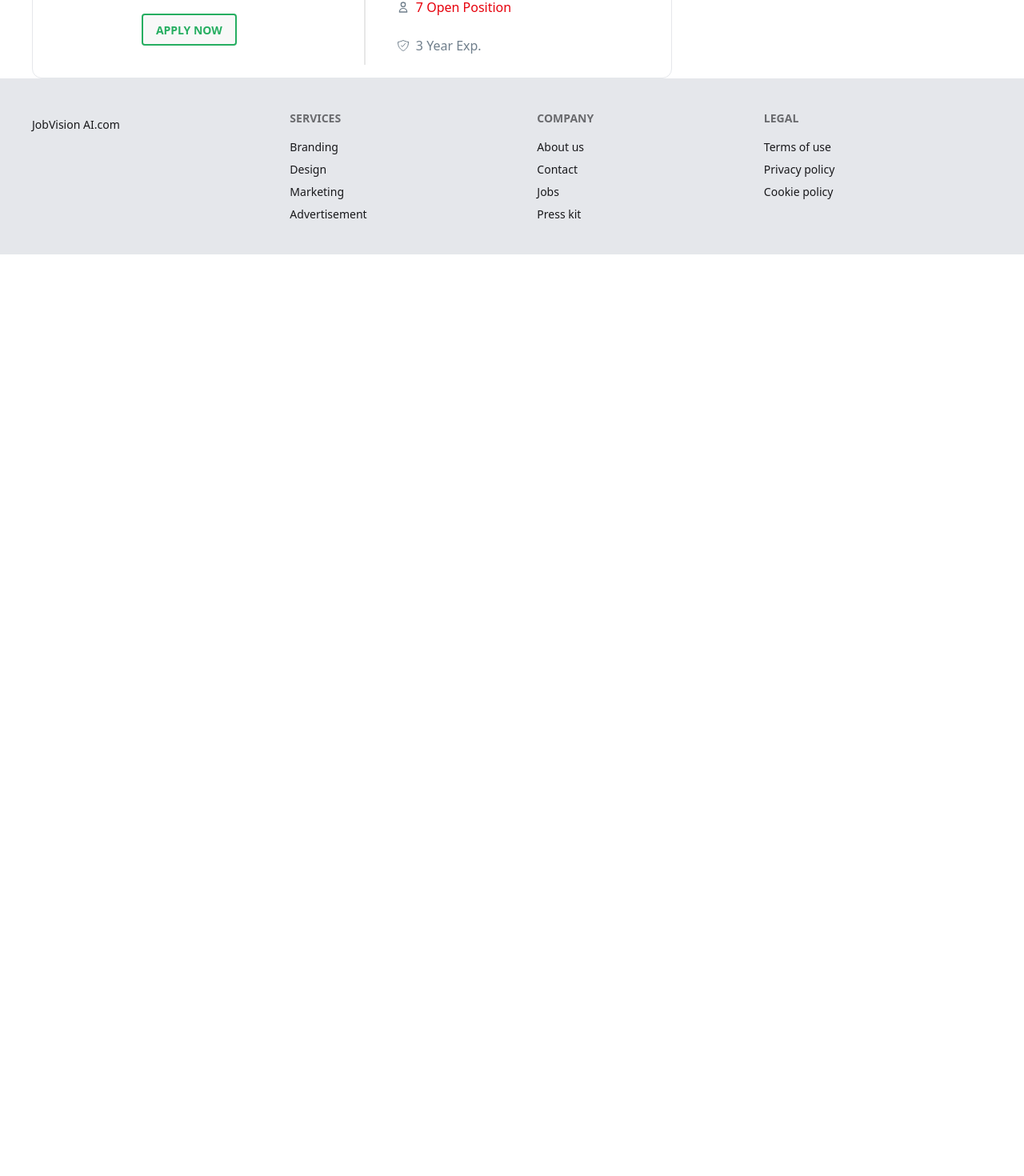
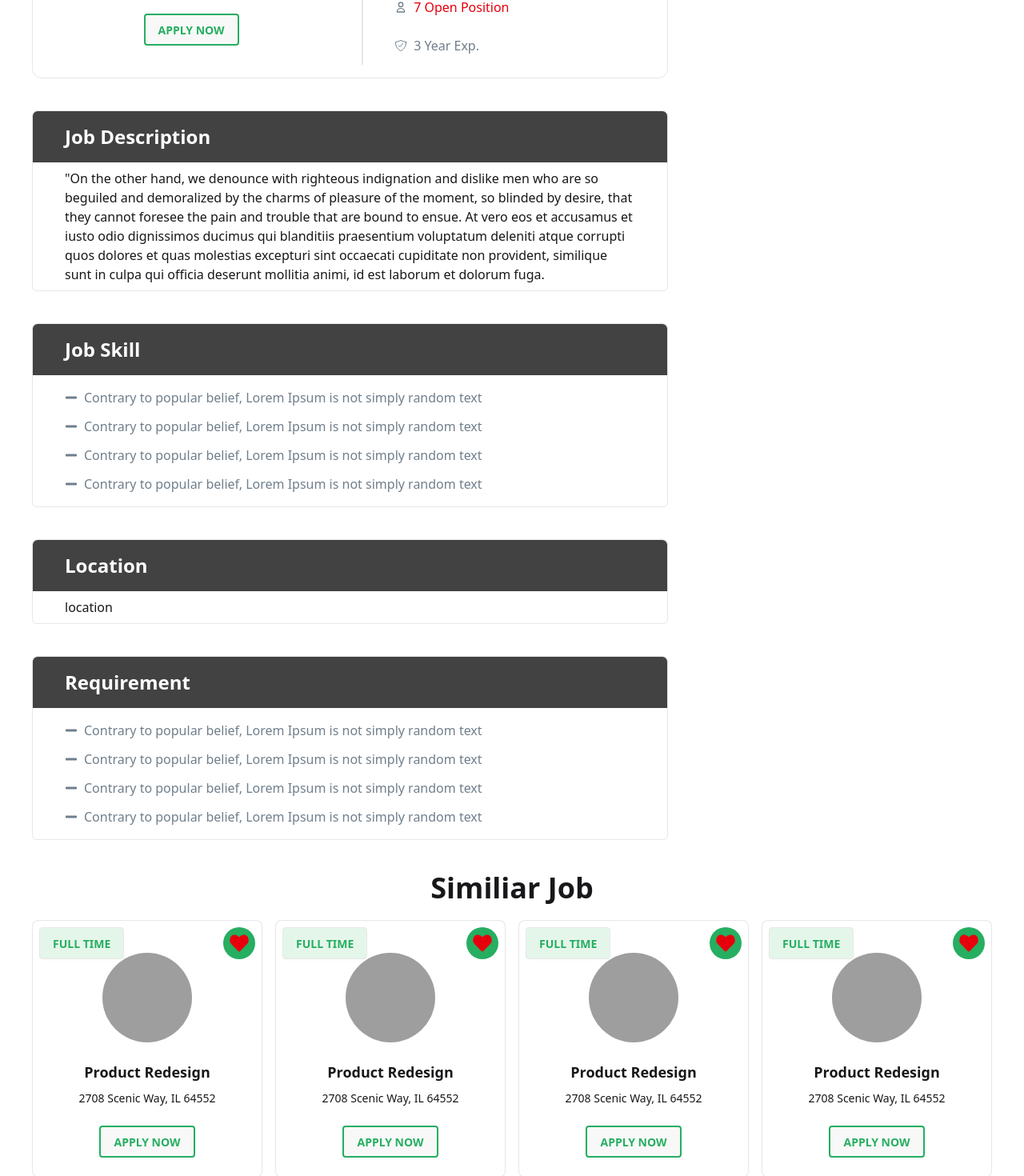
Before and after one commit to Shoriful0360/ai-job-portal-client, a React (Vite) app: page /job-details in a window 1280 px wide. Shown: the part 760-2230 px from the top of the page at 80% size. Before the commit the page ends 1078 px from the top, so only its background shows below. Built offline with nearby package versions, Linux system fonts and the light colour scheme; grey boxes are pictures that could not be loaded.

Commit message:
added right side content in job details page

```diff
--- a/src/component/Homepage/JobCard.jsx
+++ b/src/component/Homepage/JobCard.jsx
@@ -5,7 +5,7 @@ import { Link } from 'react-router';
 
 const JobCard = () => {
     return (
-        <div className="card group relative   border-[#F4F4F4] border-2 border-spacing-0.5 border-b-fuchsia-200">
+        <div className="card group relative   border-gray-200 border border-spacing-0.5 border-b-fuchsia-200">
             <button className='text-[#26AE61] btn w-fit absolute top-2 left-2 bg-[#E4F6EA]'>FULL TIME</button>
             <div >
             <FaHeart className='w-10 h-10 bg-[#26AE61] rounded-full px-2 absolute right-2 text-red-600 top-2'  />
--- a/src/component/jobDetails/LeftSide.jsx
+++ b/src/component/jobDetails/LeftSide.jsx
@@ -1,5 +1,6 @@
 import { BsCalendar3, BsCreditCard2Back } from "react-icons/bs";
 import { CiMail } from "react-icons/ci";
+import { FaMinus } from "react-icons/fa";
 import { GiSmartphone } from "react-icons/gi";
 import { HiOutlineUser } from "react-icons/hi";
 import { IoShieldCheckmarkOutline } from "react-icons/io5";
@@ -8,7 +9,8 @@ import { Link } from "react-router";
 
 const LeftSide = () => {
     return (
-        <div className="flex w-full flex-col rounded-xl py-4 border border-gray-200  lg:flex-row">
+      <div>
+          <div className="flex w-full flex-col px-2 rounded-xl py-4 border border-gray-200  lg:flex-row">
         <div className="card  rounded-box grid grow place-items-center">
         <div>
         <figure className="px-10 pt-10">
@@ -56,6 +58,48 @@ const LeftSide = () => {
         </p>
         </div>
       </div>
+      {/* job description */}
+      <div className="border border-gray-200 mt-10   rounded-md">
+        <h1 className="bg-[#424242] py-4 px-10 text-white text-2xl rounded-t-md  font-bold ">Job Description</h1>
+        <p className="px-10 py-2">
+        "On the other hand, we denounce with righteous indignation and dislike men who are so beguiled and demoralized by the charms of pleasure of the moment, so blinded by desire, that they cannot foresee the pain and trouble that are bound to ensue.
+
+At vero eos et accusamus et iusto odio dignissimos ducimus qui blanditiis praesentium voluptatum deleniti atque corrupti quos dolores et quas molestias excepturi sint occaecati cupiditate non provident, similique sunt in culpa qui officia deserunt mollitia animi, id est laborum et dolorum fuga.
+        </p>
+
+      </div>
+      {/* job skil */}
+      <div className="border border-gray-200 mt-10   rounded-md">
+        <h1 className="bg-[#424242] py-4 px-10 text-white text-2xl rounded-t-md  font-bold ">Job Skill</h1>
+        <div className="py-4  px-10 space-y-3 text-[#707f8c]">
+        <p className="flex  place-items-baseline md:place-items-center gap-2" ><span className="block"><FaMinus /> </span> Contrary to popular belief, Lorem Ipsum is not simply random text</p>
+        <p className="flex  place-items-baseline md:place-items-center gap-2" ><span className="block"><FaMinus /> </span> Contrary to popular belief, Lorem Ipsum is not simply random text</p>
+        <p className="flex  place-items-baseline md:place-items-center gap-2" ><span className="block"><FaMinus /> </span> Contrary to popular belief, Lorem Ipsum is not simply random text</p>
+        <p className="flex  place-items-baseline md:place-items-center gap-2" ><span className="block"><FaMinus /> </span> Contrary to popular belief, Lorem Ipsum is not simply random text</p>
+
+        </div>
+
+      </div>
+      {/* location */}
+      <div className="border border-gray-200 mt-10   rounded-md">
+        <h1 className="bg-[#424242] py-4 px-10 text-white text-2xl rounded-t-md  font-bold ">Location</h1>
+        <p className="px-10 py-2">
+     location
+        </p>
+
+      </div>
+      {/* Requirement */}
+      <div className="border border-gray-200 mt-10   rounded-md">
+        <h1 className="bg-[#424242] py-4 px-10 text-white text-2xl rounded-t-md  font-bold ">Requirement</h1>
+        <div className="py-4  px-10 space-y-3 text-[#707f8c]">
+        <p className="flex  place-items-baseline md:place-items-center gap-2" ><FaMinus />  Contrary to popular belief, Lorem Ipsum is not simply random text</p>
+        <p className="flex  place-items-baseline md:place-items-center gap-2" ><FaMinus />  Contrary to popular belief, Lorem Ipsum is not simply random text</p>
+        <p className="flex  place-items-baseline md:place-items-center gap-2" ><FaMinus />  Contrary to popular belief, Lorem Ipsum is not simply random text</p>
+        <p className="flex  place-items-baseline md:place-items-center gap-2" ><FaMinus />  Contrary to popular belief, Lorem Ipsum is not simply random text</p>
+        </div>
+
+      </div>
+      </div>
     );
 };
 
--- a/src/component/jobDetails/RightSide.jsx
+++ b/src/component/jobDetails/RightSide.jsx
@@ -3,7 +3,7 @@ import React from 'react';
 const RightSide = () => {
     return (
         <div>
-         right side
+         right side content
         </div>
     );
 };
--- a/src/page/jobDetails/JobDetails.jsx
+++ b/src/page/jobDetails/JobDetails.jsx
@@ -1,3 +1,4 @@
+import JobCard from "../../component/Homepage/JobCard";
 import JobBanner from "../../component/jobDetails/JobBanner";
 import LeftSide from "../../component/jobDetails/LeftSide";
 import RightSide from "../../component/jobDetails/RightSide";
@@ -5,9 +6,9 @@ import RightSide from "../../component/jobDetails/RightSide";
 
 const JobDetails = () => {
     return (
-        <div>
+        <div >
          <JobBanner />
-         <div className="grid px-10 mt-10 lg:grid-cols-9">
+         <div className="grid md:px-10 px-4 mt-10 gap-4 lg:grid-cols-9">
             <div className="col-span-6">
             <LeftSide />
             </div>
@@ -15,6 +16,16 @@ const JobDetails = () => {
 <RightSide />
 </div>
          </div>
+         {/* similiar job */}
+         <div className="md:px-10 px-4 mt-10">
+            <h1 className="text-4xl font-bold mb-5 text-center">Similiar Job</h1>
+            <div className="grid md:grid-cols-2 mb-10  gap-4 lg:grid-cols-3 xl:grid-cols-4">
+                <JobCard></JobCard>
+                <JobCard></JobCard>
+                <JobCard></JobCard>
+                <JobCard></JobCard>
+            </div>
+         </div>
         </div>
     );
 };
```
